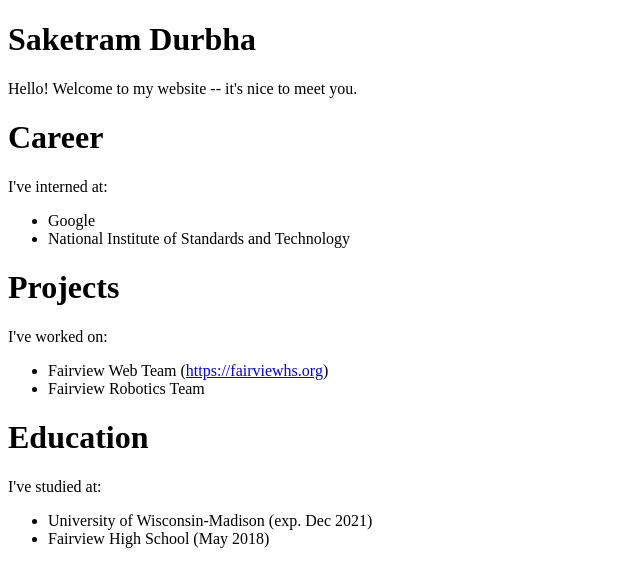
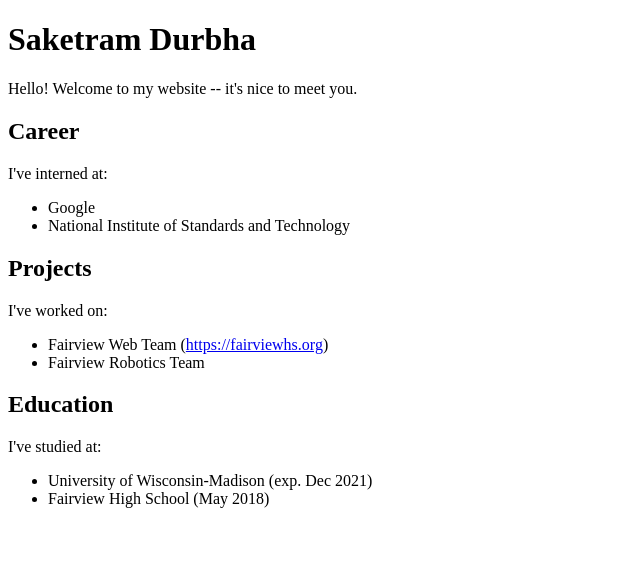
Before and after one commit to SaketramDurbha/saket, an Angular app: page / in a window 1280 px wide. Shown: the top 586 px of the page, without its empty margins (0-640 px from the left). Built offline with nearby package versions, Linux system fonts and the light colour scheme.

Commit message:
fix h1/h2 mixup

```diff
--- a/src/app/components/app/app.component.html
+++ b/src/app/components/app/app.component.html
@@ -2,7 +2,7 @@
 
 <p>Hello! Welcome to my website -- it's nice to meet you.</p>
 
-<h1>Career</h1>
+<h2>Career</h2>
 
 I've interned at:
 
@@ -11,7 +11,7 @@ I've interned at:
   <li>National Institute of Standards and Technology</li>
 </ul>
 
-<h1>Projects</h1>
+<h2>Projects</h2>
 
 I've worked on:
 
@@ -20,7 +20,7 @@ I've worked on:
   <li>Fairview Robotics Team</li>
 </ul>
 
-<h1>Education</h1>
+<h2>Education</h2>
 
 <p>I've studied at:</p>
 
```
